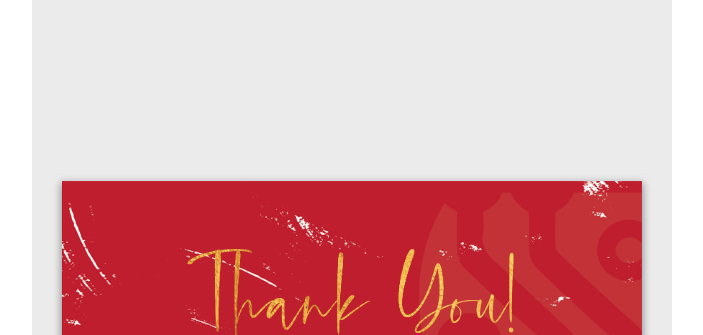
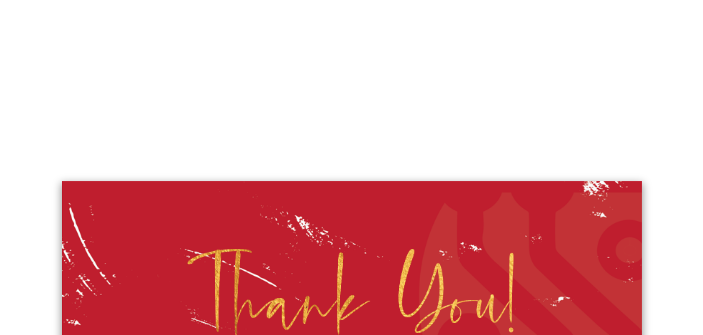
Before and after one commit to giranezafiacre/card-2, a plain HTML site: page index.html in a window 1280 px wide. Shown: the top 335 px of the page, without its empty margins (288-991 px from the left). Drawn offline with Linux system fonts and the light colour scheme.

```diff
--- a/index.css
+++ b/index.css
@@ -3,12 +3,9 @@
     padding: 0;
     margin: 0;
 }
-body{
-    background-color: white;
-}
+
 .body{
     width: 640px!important;
-    background-color: #EBEBEB;
     margin-left: auto;
     margin-right: auto;
     height: 100vh;
```
